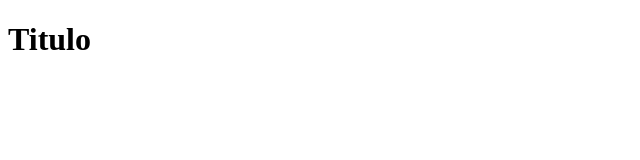
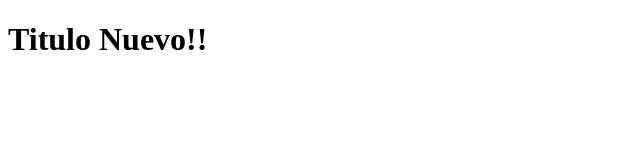
Before and after one commit to DPlacito/hello-world-git, a plain HTML site: page index.html in a window 1280 px wide. Shown: the whole page, without its empty margins (0-640 px from the left). Drawn offline with Linux system fonts and the light colour scheme.

Commit message:
Se modificio tituto h1

```diff
--- a/index.html
+++ b/index.html
@@ -9,7 +9,7 @@
 </head>
 
 <body>
-    <h1>Titulo</h1>
+    <h1>Titulo Nuevo!!</h1>
 </body>
 
 </html>
```
